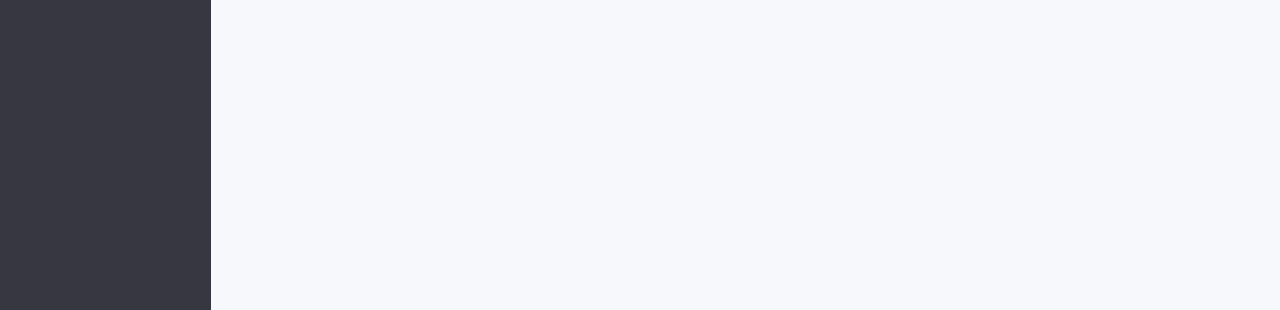
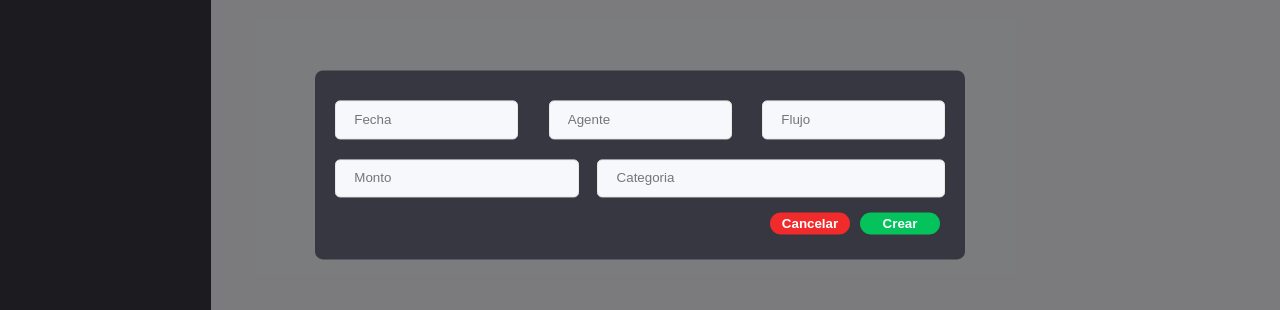
Before and after one commit to karlbehrensg/finances, a React app in the folder frontend/: page /movements in a window 1280 px wide. Shown: the part 235-545 px from the top of the page. Built offline with nearby package versions, Linux system fonts and the light colour scheme; no server answers; sample sign-in values are in the browser's storage.

Commit message:
Form styled

```diff
--- a/frontend/src/components/MovementForm.js
+++ b/frontend/src/components/MovementForm.js
@@ -1,6 +1,9 @@
 import React from 'react'
 import ReactDOM from 'react-dom'
 import styled from 'styled-components'
+
+const AmountInput = styled.input``
+const CategoryInput = styled.input``
 
 const Container = styled.div`
   position: fixed;
@@ -13,21 +16,118 @@ const Container = styled.div`
   z-index: 1000;
 `
 
-const FormContainer = styled.div`
+const Form = styled.form`
+  display: block;
   position: fixed;
   top: 50%;
   left: 50%;
   transform: translate(-50%, -50%);
-  background-color: #fff;
+  background-color: #363740;
   z-index: 1000;
+  box-sizing: border-box;
+  border-radius: 8px;
+  width: 650px;
+  justify-content: center;
+  align-items: center;
+  padding: 20px;
+`
+
+const FirstRow = styled.div`
+  display: flex;
+  width: 100%;
+  justify-content: space-between;
+
+  input {
+    border: 1px solid rgba(232, 232, 232, 1);
+    box-sizing: border-box;
+    border-radius: 5px;
+    height: 10px;
+    background-color: rgba(247, 248, 252, 1);
+    margin: 10px 0px;
+    padding: 3%;
+    width: 30%;
+  }
+`
+
+const SecondRow = styled.div`
+  display: flex;
+  width: 100%;
+  justify-content: space-between;
+
+  input {
+    border: 1px solid rgba(232, 232, 232, 1);
+    box-sizing: border-box;
+    border-radius: 5px;
+    height: 10px;
+    background-color: rgba(247, 248, 252, 1);
+    margin: 10px 0px;
+    padding: 3%;
+    width: 40%;
+  }
+
+  ${AmountInput} {
+    width: 40%;
+  }
+
+  ${CategoryInput} {
+    width: 57%;
+  }
+`
+
+const ThirdRow = styled.div`
+  display: flex;
+  width: 100%;
+  justify-content: flex-end;
+`
+
+const AddButton = styled.button`
+  background: rgba(4, 195, 92, 1);
+  border-radius: 100px;
+  width: 80px;
+  height: 22px;
+  color: white;
+  font-weight: bold;
+  margin: 5px;
+
+  :hover {
+    background: rgba(41, 204, 151, 1);
+    transition: 0.5s;
+  }
+`
+
+const CancelButton = styled.button`
+  background: rgba(241, 43, 44, 1);
+  border-radius: 100px;
+  width: 80px;
+  height: 22px;
+  color: white;
+  font-weight: bold;
+  margin: 5px;
+
+  :hover {
+    background: rgba(255, 69, 70, 1);
+    transition: 0.5s;
+  }
 `
 
 const MovementForm = () => {
   return ReactDOM.createPortal(
     <Container>
-      <FormContainer>
-        <h1>Formulario de movimiento</h1>
-      </FormContainer>
+      <Form>
+        <FirstRow>
+          <input type='text' placeholder='Fecha' />
+          <input type='text' placeholder='Agente' />
+          <input type='text' placeholder='Flujo' />
+        </FirstRow>
+        <SecondRow>
+          <AmountInput type='text' placeholder='Monto' />
+          <CategoryInput type='text' placeholder='Categoria' />
+        </SecondRow>
+        <ThirdRow>
+          <CancelButton>Cancelar</CancelButton>
+          <AddButton>Crear</AddButton>
+        </ThirdRow>
+      </Form>
     </Container>,
     document.getElementById('portal')
   )
--- a/frontend/src/components/MovementsHeader.js
+++ b/frontend/src/components/MovementsHeader.js
@@ -76,7 +76,7 @@ const AddButton = styled.button`
 `
 
 const MovementsHeader = () => {
-  const [formDisplay, setFormDisplay] = useState(false)
+  const [formDisplay, setFormDisplay] = useState(true)
 
   const displayForm = () => {
     setFormDisplay(!formDisplay)
```
